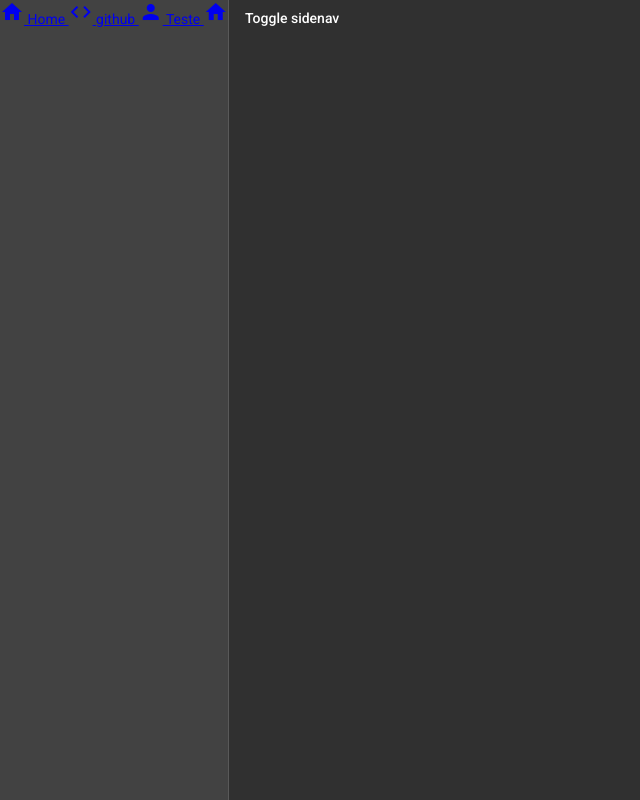
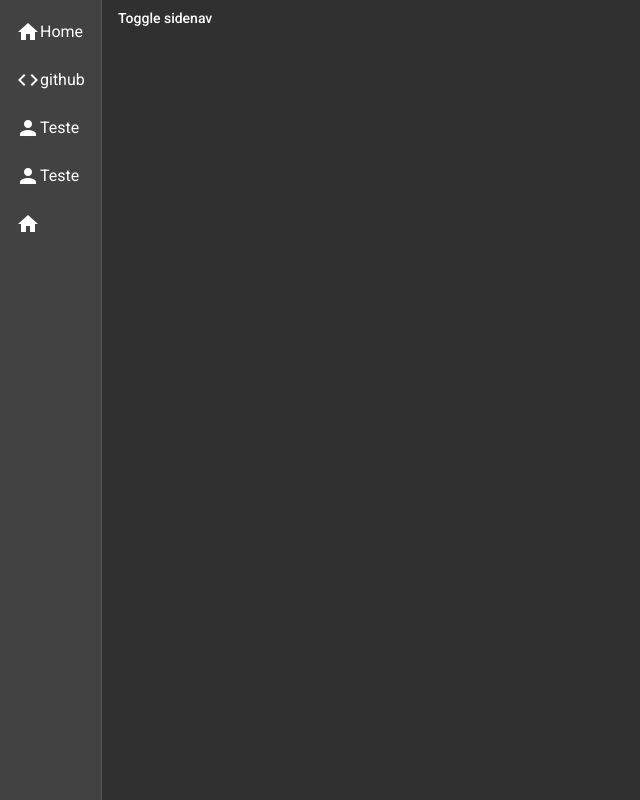
Before and after one commit to Mario23junior/Project-meteorite-landing, an Angular app: page / in a window 1280 px wide. Both pictures are taken after a click on the button "Toggle sidenav". Shown: the whole page, without its empty margins (0-640 px from the left). Built offline with nearby package versions, Linux system fonts and the light colour scheme.

Commit message:
Lista organizadora de dados primarios.

```diff
--- a/src/app/app.module.ts
+++ b/src/app/app.module.ts
@@ -8,6 +8,7 @@
 
 import { MatSidenavModule } from '@angular/material/sidenav';
 import { MatButtonModule } from '@angular/material/button';
+import { MatListModule } from '@angular/material/list';
 
 
 @NgModule({
@@ -20,7 +21,8 @@
     AppRoutingModule,
     MatButtonModule,
     BrowserAnimationsModule,
-    MatSidenavModule
+    MatSidenavModule,
+    MatListModule
   ],
   providers: [],
   bootstrap: [AppComponent]
--- a/src/app/components/nav/nav.component.html
+++ b/src/app/components/nav/nav.component.html
@@ -1,5 +1,7 @@
 <mat-drawer-container class="container" autosize>
     <mat-drawer #drawer class="sidenav" mode="side">
+        <mat-nav-list class="nav-lis">
+
         <a mat-list-item routerLink="/">
             <i class="material-icons">home</i>
             Home
@@ -12,9 +14,16 @@
             <i class="material-icons">person</i>
             Teste
         </a>
+
+        <a mat-list-item routerLink="/">
+            <i class="material-icons">person</i>
+            Teste
+        </a>
         <a mat-list-item routerLink="/">
             <i class="material-icons">home</i>
         </a>
+    </mat-nav-list>
+
     </mat-drawer>
 
     <div class="sidenav-content">
```
Lines whose indentation alone changed are shown as unchanged.
